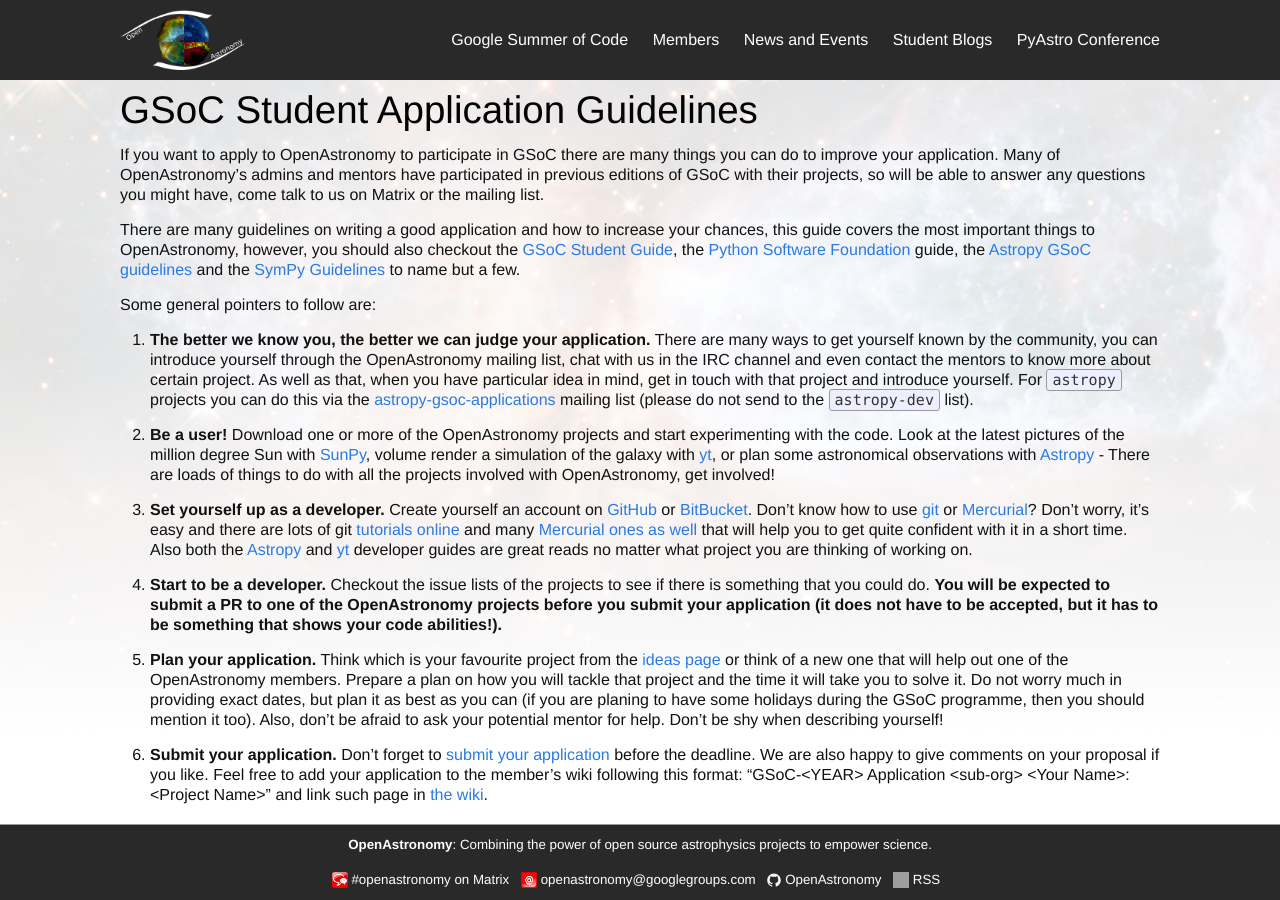
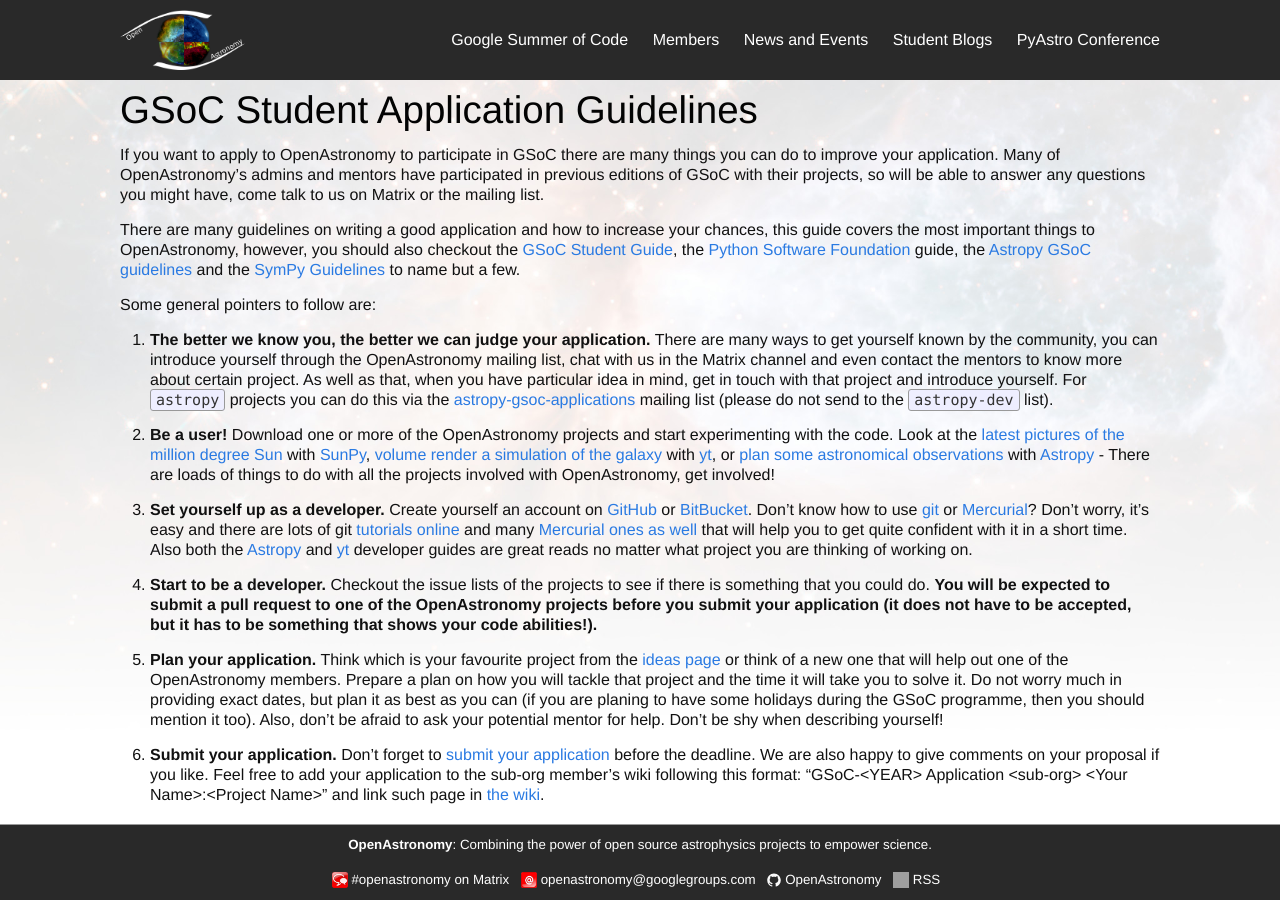
Before and after one commit to OpenAstronomy/openastronomy.github.io, a Jekyll site: the page built from gsoc/student_guidelines.md, in a window 1280 px wide. Built offline with Jekyll 4.4.1, drawn with Linux system fonts in a browser that asks for light colours; nearby versions of some CDN libraries; grey boxes are pictures that could not be loaded.

Commit message:
Add links to examples on how to use projects

```diff
--- a/gsoc/student_guidelines.md
+++ b/gsoc/student_guidelines.md
@@ -24,7 +24,7 @@
 
 1. **The better we know you, the better we can judge your application.**
 There are many ways to get yourself known by the community, you can introduce yourself through the
-OpenAstronomy mailing list, chat with us in the IRC channel and even contact the mentors to know
+OpenAstronomy mailing list, chat with us in the Matrix channel and even contact the mentors to know
 more about certain project. As well as that, when you have particular idea in
 mind, get in touch with that project and introduce yourself.
 For `astropy` projects you can do this via the
@@ -32,7 +32,12 @@
 (please do not send to the `astropy-dev` list).
 
 2. **Be a user!**
-Download one or more of the OpenAstronomy projects and start experimenting with the code. Look at the latest pictures of the million degree Sun with [SunPy](http://sunpy.org/), volume render a simulation of the galaxy with [yt](http://yt-project.org/), or plan some astronomical observations with [Astropy](http://www.astropy.org) - There are loads of things to do with all the projects involved with OpenAstronomy, get involved!
+Download one or more of the OpenAstronomy projects and start experimenting with the code.
+Look at the [latest pictures of the million degree Sun] with [SunPy](http://sunpy.org/),
+[volume render a simulation of the galaxy] with [yt](http://yt-project.org/), or
+[plan some astronomical observations] with [Astropy](http://www.astropy.org) - There
+are loads of things to do with all the projects involved with OpenAstronomy,
+get involved!
 
 3. **Set yourself up as a developer.**
 Create yourself an account on [GitHub](http://github.com) or [BitBucket](http://bitbucket.org).
@@ -46,7 +51,7 @@
 
 4. **Start to be a developer.**
 Checkout the issue lists of the projects to see if there is something that you could do.
-**You will be expected to submit a PR to one of the OpenAstronomy projects before
+**You will be expected to submit a pull request to one of the OpenAstronomy projects before
 you submit your application (it does not have to be accepted, but it has to be something
 that shows your code abilities!).**
 
@@ -62,10 +67,13 @@
 6. **Submit your application.**
 Don't forget to [submit your application](https://summerofcode.withgoogle.com/) before the deadline.
 We are also happy to give comments on your proposal if you like.  Feel free to
-add your application to the member's wiki following this format: "GSoC-\<YEAR\> Application \<sub-org\> \<Your Name\>:\<Project Name\>"
+add your application to the sub-org member's wiki following this format: "GSoC-\<YEAR\> Application \<sub-org\> \<Your Name\>:\<Project Name\>"
 and link such page in [the wiki](https://github.com/OpenAstronomy/openastronomy/wiki).
 
 [SymPy Guidelines]: https://github.com/sympy/sympy/wiki/GSoC-2017-Application-Template
 [Python Software Foundation]: http://python-gsoc.org/
 [GSoC Student Guide]: http://en.flossmanuals.net/GSoCStudentGuide/
 [Astropy GSoC guidelines]: https://github.com/astropy/astropy/wiki/GSoC-2017-Guidelines
+[latest pictures of the million degree Sun]: http://docs.sunpy.org/en/stable/generated/gallery/aia_example.html#sphx-glr-generated-gallery-aia-example-py
+[volume render a simulation of the galaxy]: http://yt-project.org/docs/dev/quickstart/volume_rendering.html
+[plan some astronomical observations]: http://www.astropy.org/astropy-tutorials/Coordinates.html
```
